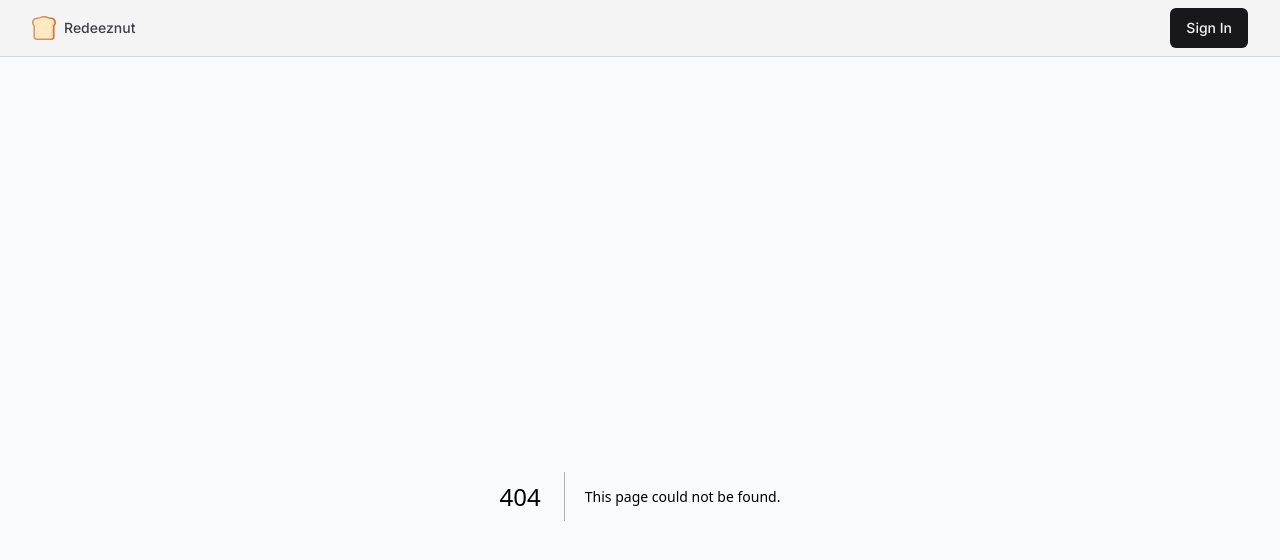
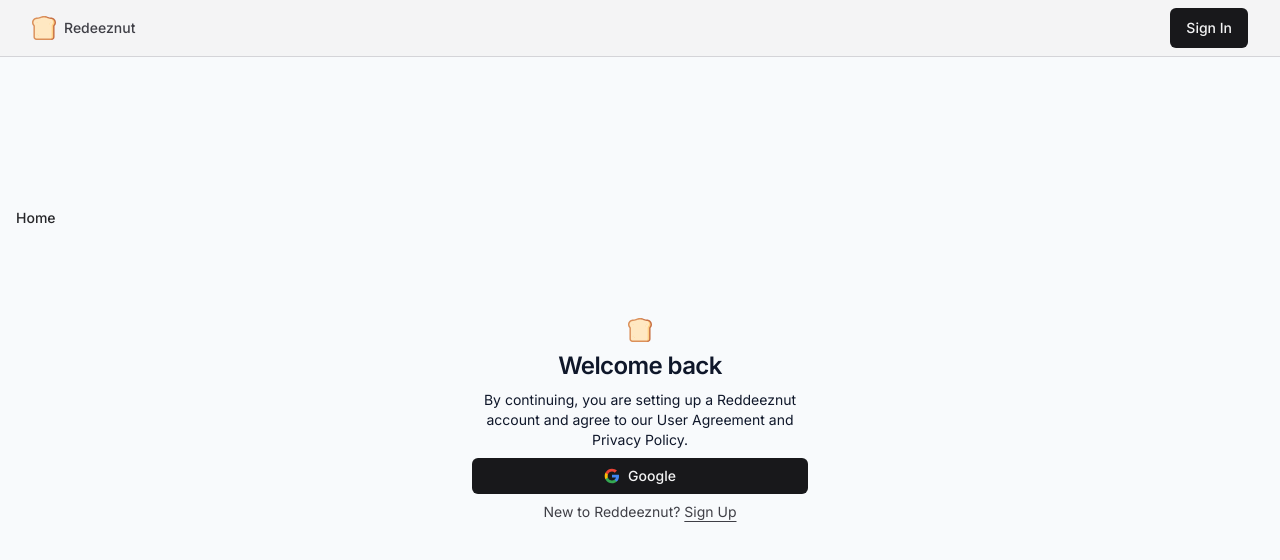
Before and after one commit to adiva-prayoga/reddit-clone, a Next.js app: page /sign-in in a window 1280 px wide. Before the commit this address had no page. Shown: the top 560 px of the page. Built offline with nearby package versions, Linux system fonts and the light colour scheme.

Commit message:
login page layout

```diff
--- /dev/null
+++ b/src/app/(auth)/sign-in/page.tsx
@@ -0,0 +1,27 @@
+import SignIn from "@/components/SignIn";
+import { buttonVariants } from "@/components/ui/Button";
+import { cn } from "@/lib/utils";
+import Link from "next/link";
+import { FC } from "react";
+
+const page: FC = () => {
+  return (
+    <div className="absolute inset-0">
+      <div className="h-full max-w-2x1 mx-auto flex flex-col items-center justify-center gap-20">
+        <Link
+          href="/"
+          className={cn(
+            buttonVariants({ variant: "ghost" }),
+            "self-start -mt-20"
+          )}
+        >
+          Home
+        </Link>
+
+        <SignIn />
+      </div>
+    </div>
+  );
+};
+
+export default page;
--- /dev/null
+++ b/src/components/SignIn.tsx
@@ -0,0 +1,33 @@
+import Link from "next/link";
+import { Icons } from "./Icons";
+import UserAuthForm from "./userAuthForm";
+
+const SignIn = () => {
+  return (
+    <div className="container mx-auto flex w-full flex-col justify-center space-y-6 sm:w-[400px]">
+      <div className="flex flex-col space-y-2 text-center">
+        <Icons.logo className="mx-auto h-6 w-6" />
+        <h1 className="text-2xl font-semibold tracking-tight">Welcome back</h1>
+        <p className="text-sm max-w-xs mx-auto">
+          By continuing, you are setting up a Reddeeznut account and agree to
+          our User Agreement and Privacy Policy.
+        </p>
+
+        {/* sign in form */}
+        <UserAuthForm />
+
+        <p className="px-8 text-center text-sm text-zinc-700">
+          New to Reddeeznut?{" "}
+          <Link
+            href="/sign-up"
+            className="hover:text-zinc-800 text-sm underline underline-offset-4"
+          >
+            Sign Up
+          </Link>
+        </p>
+      </div>
+    </div>
+  );
+};
+
+export default SignIn;
--- /dev/null
+++ b/src/components/userAuthForm.tsx
@@ -0,0 +1,49 @@
+"use client";
+
+import React, { FC, useState } from "react";
+import { Button } from "./ui/Button";
+import { cn } from "@/lib/utils";
+import { signIn } from "next-auth/react";
+import { Icons } from "./Icons";
+import { useToast } from "@/hooks/use-toast";
+
+interface userAuthFormProps extends React.HTMLAttributes<HTMLDivElement> {}
+
+const userAuthForm: FC<userAuthFormProps> = ({ className, ...props }) => {
+  const [isLoading, setIsLoading] = useState<boolean>(false);
+
+  const { toast } = useToast();
+
+  const loginWithGoogle = async () => {
+    setIsLoading(true);
+
+    try {
+      await signIn("google");
+    } catch (error) {
+      // toast notification
+      toast({
+        title: "There was a problem",
+        description: "There was an error logging in with Google",
+        variant: "destructive",
+      });
+    } finally {
+      setIsLoading(false);
+    }
+  };
+
+  return (
+    <div className={cn("flex justify-center", className)} {...props}>
+      <Button
+        onClick={loginWithGoogle}
+        isLoading={isLoading}
+        size="sm"
+        className="w-full"
+      >
+        {isLoading ? null : <Icons.google className="h-4 w-4 mr-2" />}
+        Google
+      </Button>
+    </div>
+  );
+};
+
+export default userAuthForm;
```
Also changed, not shown: package.json (+14 -1 lines), components.json (added).
